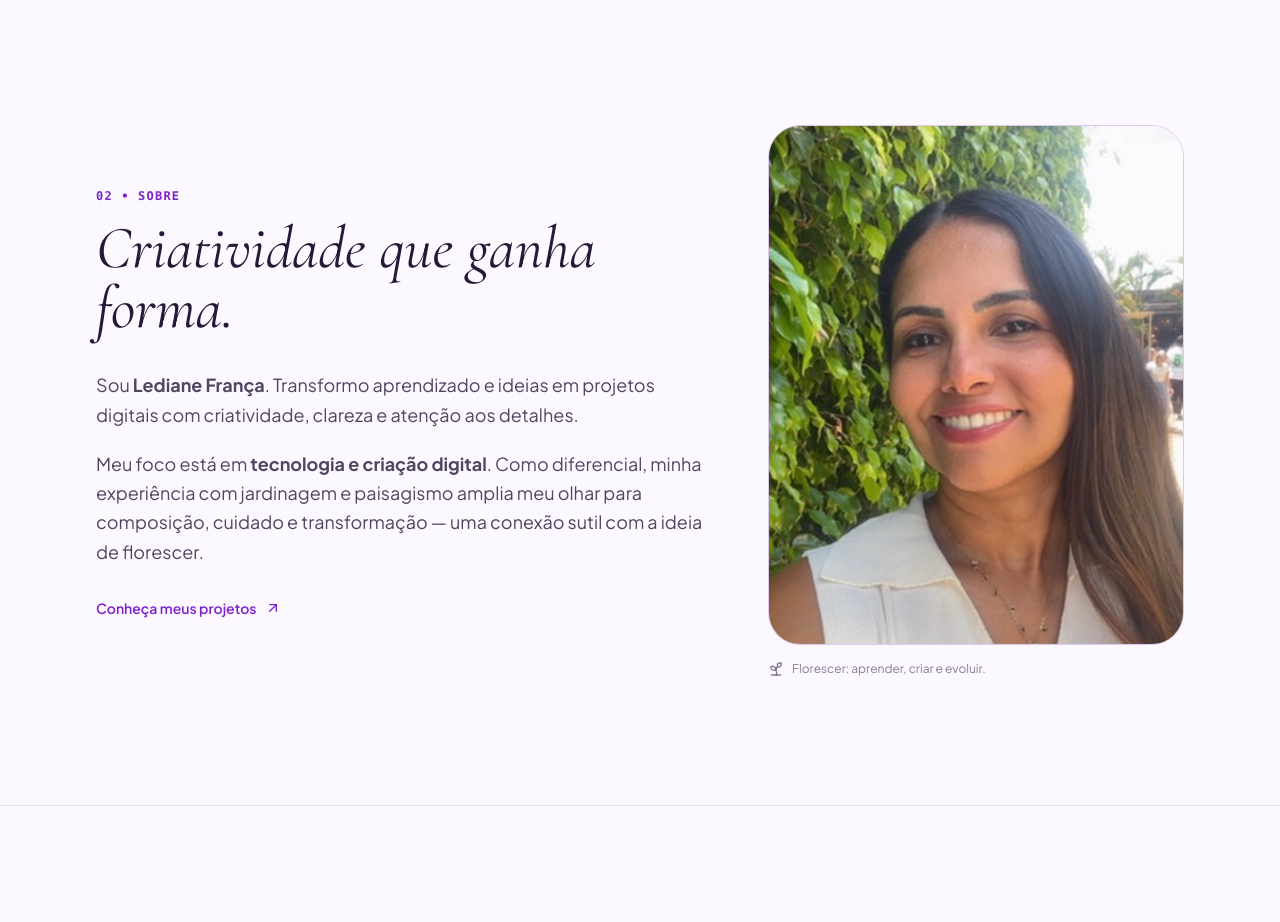
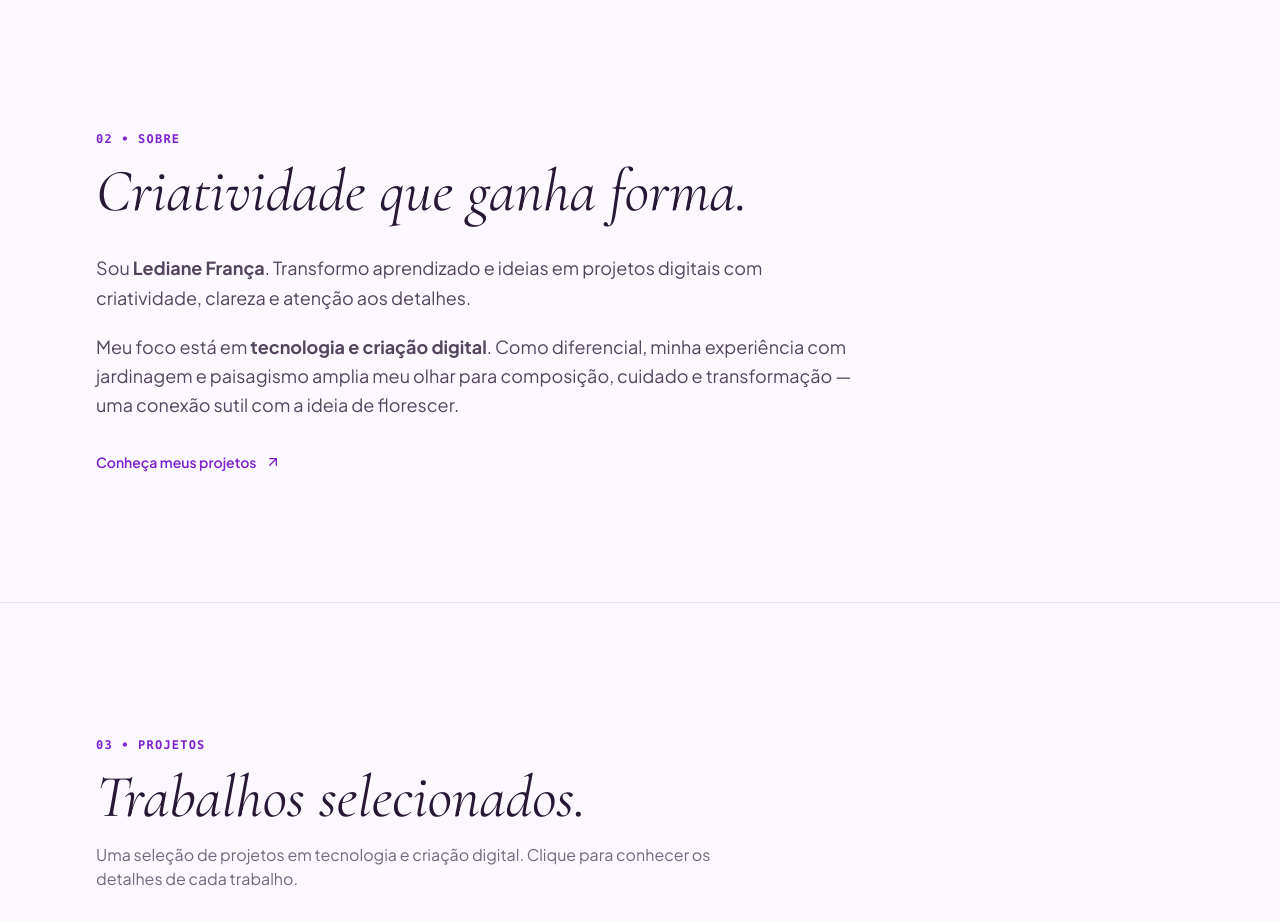
Before and after one commit to ledianefranca-coder/portfolio-pessoal, a React (Vite) app: page / in a window 1280 px wide. Shown: the part 880-1802 px from the top of the page. Built offline with nearby package versions, Linux system fonts and the light colour scheme.

Commit message:
Remove elemento sem uso em src/components/AboutSection.tsx

```diff
--- a/src/components/AboutSection.tsx
+++ b/src/components/AboutSection.tsx
@@ -1,31 +1,22 @@
 import React from 'react';
 import { ThemeMode } from '../types';
-import { ArrowUpRight, Sprout } from 'lucide-react';
+import { ArrowUpRight } from 'lucide-react';
 
 interface AboutSectionProps { theme: ThemeMode; }
 
-export const AboutSection: React.FC<AboutSectionProps> = ({ theme }) => {
-  const isDark = theme === 'dark';
-
+export const AboutSection: React.FC<AboutSectionProps> = () => {
   return (
     <section id="about" className="py-24 sm:py-32 border-b border-current/10 relative overflow-hidden">
       <div className="max-w-6xl mx-auto px-4 sm:px-6 lg:px-8">
-        <div className="grid grid-cols-1 lg:grid-cols-12 gap-10 lg:gap-16 items-center">
-          <div className="lg:col-span-7">
+        <div className="max-w-4xl">
+          <div>
             <span className="text-xs font-mono tracking-widest uppercase text-[#7e22ce] dark:text-[#d8b4fe] font-bold">02 • Sobre</span>
             <h2 className="font-editorial italic text-4xl sm:text-5xl md:text-6xl mt-3 mb-8">Criatividade que ganha forma.</h2>
-            <div className="space-y-5 text-base sm:text-lg leading-relaxed text-current/80 max-w-2xl">
+            <div className="space-y-5 text-base sm:text-lg leading-relaxed text-current/80 max-w-3xl">
               <p>Sou <strong className="text-current">Lediane França</strong>. Transformo aprendizado e ideias em projetos digitais com criatividade, clareza e atenção aos detalhes.</p>
               <p>Meu foco está em <strong className="text-current">tecnologia e criação digital</strong>. Como diferencial, minha experiência com jardinagem e paisagismo amplia meu olhar para composição, cuidado e transformação — uma conexão sutil com a ideia de florescer.</p>
             </div>
             <a href="#projects" className="inline-flex items-center gap-2 mt-8 text-sm font-semibold text-[#7e22ce] dark:text-[#d8b4fe] hover:gap-3 transition-all">Conheça meus projetos <ArrowUpRight className="w-4 h-4" /></a>
-          </div>
-
-          <div className="lg:col-span-5">
-            <div className={`relative overflow-hidden rounded-[2rem] border ${isDark ? 'border-[#3b2752] bg-[#1b1226]' : 'border-[#dec8ed] bg-white'}`}>
-              <img src="/assets/lediane-franca-portfolio.jpg" alt="Lediane França" decoding="async" fetchPriority="high" className="w-full aspect-[4/5] object-cover object-[50%_36%] transition-transform duration-700 hover:scale-[1.02]" />
-            </div>
-            <div className="flex items-center gap-2 mt-4 text-xs text-current/55"><Sprout className="w-4 h-4" /><span>Florescer: aprender, criar e evoluir.</span></div>
           </div>
         </div>
       </div>
```
